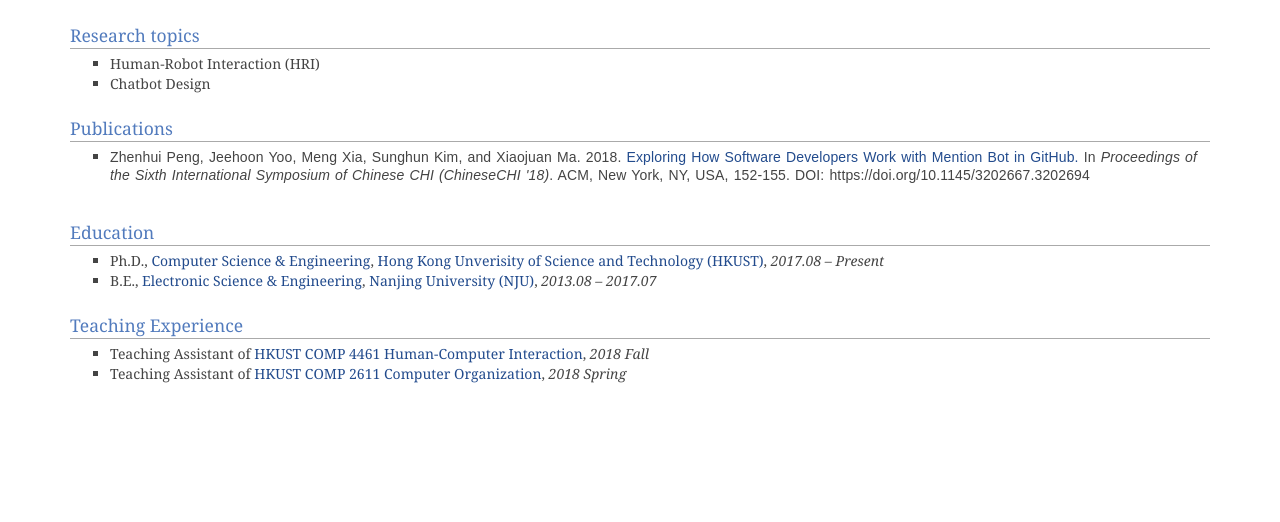
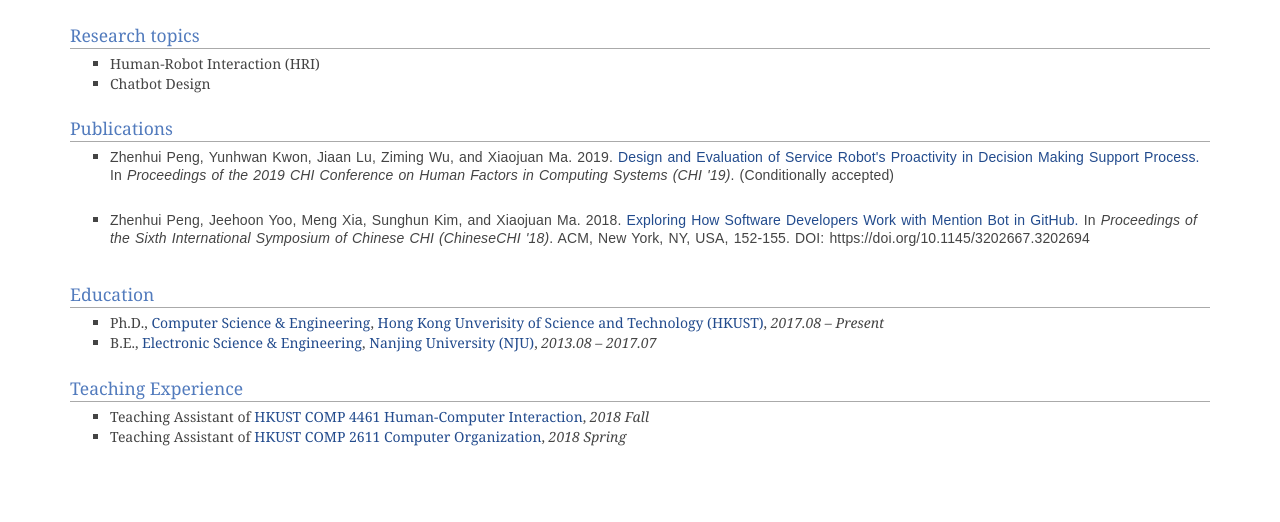
Before and after one commit to PenguinZhou/PenguinZhou.github.io, a Jekyll site: the page about.html, which Jekyll copies as it is, in a window 1280 px wide. Shown: the part 477-999 px from the top of the page. Built offline with Jekyll 4.4.1, drawn with Linux system fonts in a browser that asks for light colours; nearby versions of some CDN libraries; library files that are not in the unit come from our copies; before the commit the page ends 937 px from its top, so only the background shows below that.

Commit message:
update an conditionally accepted paper

```diff
--- a/about.html
+++ b/about.html
@@ -91,6 +91,9 @@
 
 							<h2>Publications</h2>
 							<ul>
+								<li><p><b>Zhenhui Peng</b>, Yunhwan Kwon, Jiaan Lu, Ziming Wu, and Xiaojuan Ma. 2019. <a>Design and Evaluation of Service Robot's Proactivity in Decision Making Support Process.</a> In <i>Proceedings of the 2019 CHI Conference on Human Factors in Computing Systems (CHI '19)</i>. (Conditionally accepted)</p></li>
+							</ul>
+							<ul>
 								<li><p><b>Zhenhui Peng</b>, Jeehoon Yoo, Meng Xia, Sunghun Kim, and Xiaojuan Ma. 2018. <a href= "https://dl.acm.org/citation.cfm?id=3202694">Exploring How Software Developers Work with Mention Bot in GitHub.</a> In <i>Proceedings of the Sixth International Symposium of Chinese CHI (ChineseCHI '18)</i>. ACM, New York, NY, USA, 152-155. DOI: https://doi.org/10.1145/3202667.3202694</p></li>
 							</ul>
 
--- a/index.html
+++ b/index.html
@@ -58,6 +58,10 @@
                 <div class="widget widget-archives">
                     <h3 class="widget-title">Academic News</h3>
                     <ul>
+                        <li>
+                            <a>2018/12/11</a>
+                        </li>
+                        <p>Our paper "Design and Evaluation of Service Robot's Proactivity in Decision Making Support Process" gets conditionally accepted by CHI 2019, a top conference in the field of HCI!</p>
                         <li>
                             <a>2018/9/21</a>
                         </li>
```
